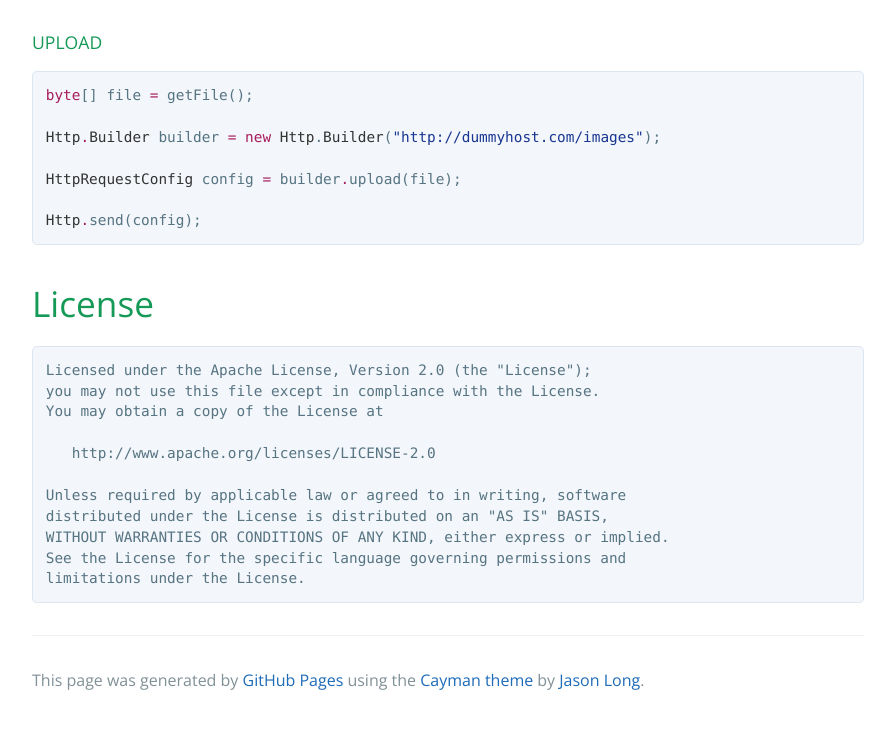
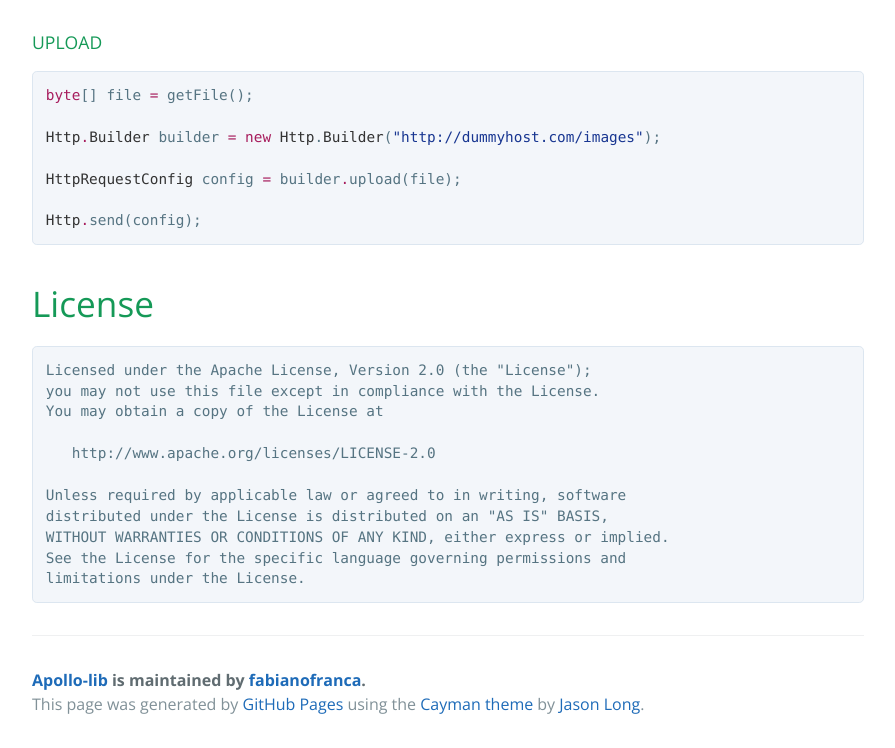
Before and after one commit to apollo-android/network, a plain HTML site: page index.html in a window 1280 px wide. Shown: the part 1596-2344 px from the top of the page, without its empty margins (192-1087 px from the left). Before the commit the page ends 2320 px from the top, so only its background shows below. Drawn offline with nearby package versions, Linux system fonts and the light colour scheme.

Commit message:
Create gh-pages branch via GitHub

```diff
--- a/index.html
+++ b/index.html
@@ -2,7 +2,7 @@
 <html lang="en-us">
   <head>
     <meta charset="UTF-8">
-    <title>Apollo-lib</title>
+    <title>Apollo-lib by fabianofranca</title>
     <meta name="viewport" content="width=device-width, initial-scale=1">
     <link rel="stylesheet" type="text/css" href="stylesheets/normalize.css" media="screen">
     <link href='https://fonts.googleapis.com/css?family=Open+Sans:400,700' rel='stylesheet' type='text/css'>
@@ -101,6 +101,8 @@ limitations under the License.
 </code></pre>
 
       <footer class="site-footer">
+        <span class="site-footer-owner"><a href="https://github.com/fabianofranca/apollo-lib">Apollo-lib</a> is maintained by <a href="https://github.com/fabianofranca">fabianofranca</a>.</span>
+
         <span class="site-footer-credits">This page was generated by <a href="https://pages.github.com">GitHub Pages</a> using the <a href="https://github.com/jasonlong/cayman-theme">Cayman theme</a> by <a href="https://twitter.com/jasonlong">Jason Long</a>.</span>
       </footer>
 
```
